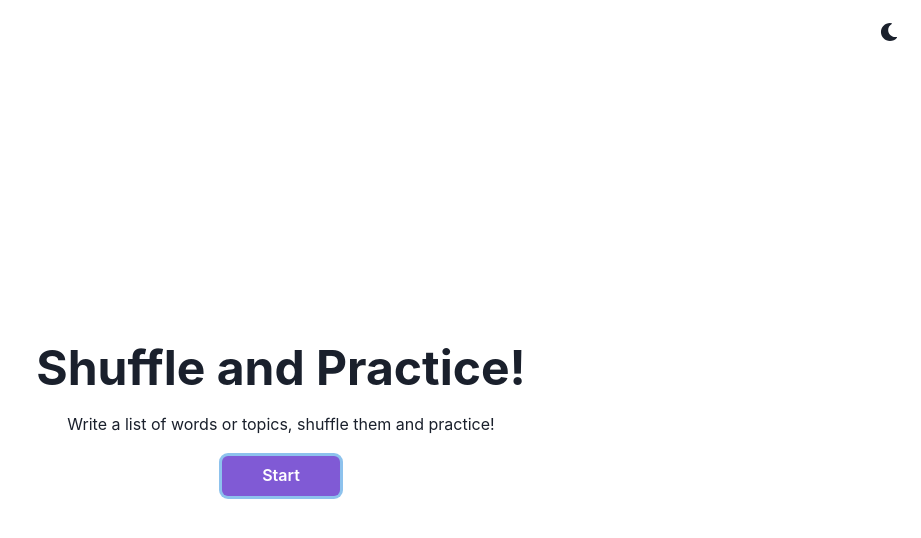
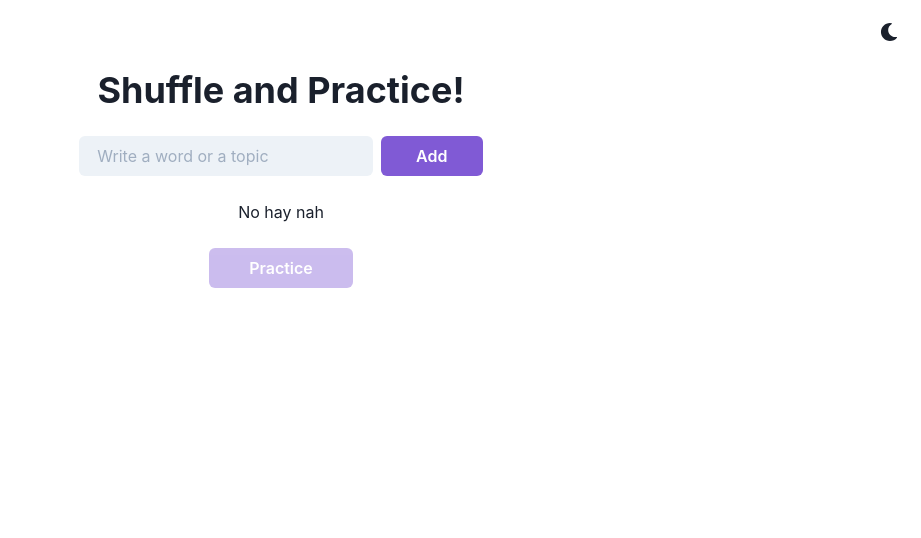
Before and after one commit to romanrguez192/shuffle-and-practice, a React (Create React App) app: page / in a window 1280 px wide. Both pictures are taken after a click on the button "Start". Shown: the top 538 px of the page, without its empty margins (359-1280 px from the left). Built offline with nearby package versions, Linux system fonts and the light colour scheme.

Commit message:
Lista de palabras
No funcional

```diff
--- a/src/App.tsx
+++ b/src/App.tsx
@@ -10,31 +10,35 @@ import {
   Center,
   Button,
   Container,
+  Fade,
 } from "@chakra-ui/react";
-import { ColorModeSwitcher } from "./ColorModeSwitcher";
+import ColorModeSwitcher from "./components/ColorModeSwitcher";
+import Start from "./components/Start";
+import WordsInput from "./components/WordsInput";
+import WordsList from "./components/WordsList";
+
+export interface Word {
+  id: string;
+  content: string;
+}
 
 export const App = () => {
   const [started, setStarted] = useState(false);
+  const [words, setWords] = useState<Word[]>([]);
 
   return (
-    <Grid textAlign="center" minH="100vh" p="3">
-      <ColorModeSwitcher justifySelf="flex-end" />
-      <VStack mx="10" spacing="5">
-        <Heading fontWeight="bold" size="2xl">
-          Shuffle and Practice!
-        </Heading>
-        <Text fontSize="md">
-          Write a list of words or topics, shuffle them and practice!
-        </Text>
-        <Button
-          variant="solid"
-          colorScheme="purple"
-          px="10"
-          onClick={() => setStarted(true)}
-        >
-          Start
-        </Button>
-      </VStack>
-    </Grid>
+    <Box>
+      <ColorModeSwitcher />
+      <Fade in={started} unmountOnExit>
+        <VStack p="6" spacing="6">
+          <WordsInput />
+          <WordsList words={words} />
+          <Button isDisabled={!words.length} variant="solid" colorScheme="purple" px="10">
+            Practice
+          </Button>
+        </VStack>
+      </Fade>
+      {!started && <Start start={() => setStarted(true)} />}
+    </Box>
   );
 };
--- a/src/ColorModeSwitcher.tsx
+++ b/src/components/ColorModeSwitcher.tsx
@@ -3,28 +3,28 @@ import {
   useColorMode,
   useColorModeValue,
   IconButton,
-  IconButtonProps,
 } from "@chakra-ui/react"
 import { FaMoon, FaSun } from "react-icons/fa"
 
-type ColorModeSwitcherProps = Omit<IconButtonProps, "aria-label">
-
-export const ColorModeSwitcher: React.FC<ColorModeSwitcherProps> = (props) => {
+const ColorModeSwitcher = () => {
   const { toggleColorMode } = useColorMode()
   const text = useColorModeValue("dark", "light")
   const SwitchIcon = useColorModeValue(FaMoon, FaSun)
 
   return (
     <IconButton
+      position="absolute"
+      top="3"
+      right="3"
       size="md"
       fontSize="lg"
       variant="ghost"
       color="current"
-      marginLeft="2"
       onClick={toggleColorMode}
       icon={<SwitchIcon />}
       aria-label={`Switch to ${text} mode`}
-      {...props}
     />
   )
 }
+
+export default ColorModeSwitcher;
--- /dev/null
+++ b/src/components/Start.tsx
@@ -0,0 +1,37 @@
+import React from "react";
+import {
+  Box,
+  Text,
+  Link,
+  VStack,
+  Code,
+  Grid,
+  Heading,
+  Center,
+  Button,
+  Container,
+} from "@chakra-ui/react";
+
+interface Props {
+  start: () => void;
+}
+
+const Start = ({ start }: Props) => {
+  return (
+    <Center minH="100vh">
+      <VStack textAlign="center" mx="10" spacing="5">
+        <Heading fontWeight="bold" size="2xl">
+          Shuffle and Practice!
+        </Heading>
+        <Text fontSize="md">
+          Write a list of words or topics, shuffle them and practice!
+        </Text>
+        <Button variant="solid" colorScheme="purple" px="10" onClick={start}>
+          Start
+        </Button>
+      </VStack>
+    </Center>
+  );
+};
+
+export default Start;
--- /dev/null
+++ b/src/components/WordsInput.tsx
@@ -0,0 +1,44 @@
+import React, { useState } from "react";
+import {
+  Box,
+  Text,
+  Link,
+  VStack,
+  Code,
+  Grid,
+  Heading,
+  Center,
+  Button,
+  Container,
+  HStack,
+  FormControl,
+  Input,
+} from "@chakra-ui/react";
+import { Word } from "../App";
+
+interface Props {
+  addWord: (word : Word) => void;
+}
+
+const WordsInput = () => {
+
+  const [word, setWord] = useState();
+
+  return (
+    <VStack textAlign="center" spacing="6">
+      <Heading mt="45" fontWeight="bold" size="xl">
+        Shuffle and Practice!
+      </Heading>
+      <FormControl maxW="md">
+        <HStack>
+          <Input variant="filled" placeholder="Write a word or a topic" />
+          <Button colorScheme="purple" px="10">
+            Add
+          </Button>
+        </HStack>
+      </FormControl>
+    </VStack>
+  );
+};
+
+export default WordsInput;
--- /dev/null
+++ b/src/components/WordsList.tsx
@@ -0,0 +1,56 @@
+import React from "react";
+import {
+  Box,
+  Text,
+  Link,
+  VStack,
+  Code,
+  Grid,
+  Heading,
+  Center,
+  Button,
+  Container,
+  HStack,
+  Spacer,
+  IconButton,
+  StackDivider,
+  Flex,
+} from "@chakra-ui/react";
+import { FaTrash } from "react-icons/fa";
+import { Word } from "../App";
+
+interface Props {
+  words: Word[];
+}
+
+const WordsList = ({ words }: Props) => {
+
+  if (!words.length) {
+    return (<Box>
+      <Text>No hay nah</Text>
+    </Box>)
+  }
+
+  return (
+    <VStack
+      divider={<StackDivider />}
+      borderWidth="2px"
+      borderRadius="md"
+      borderColor="gray.400"
+      p="5"
+      w="100%"
+      maxW="xl"
+      alignItems="stretch"
+    >
+      {words.map((word) => (
+        <HStack key={word.id}>
+          <Text>{word.content}</Text>
+          <Spacer />
+          <IconButton icon={<FaTrash />} aria-label="Delete" />
+        </HStack>
+      ))}
+    </VStack>
+  );
+};
+
+export default WordsList;
```
